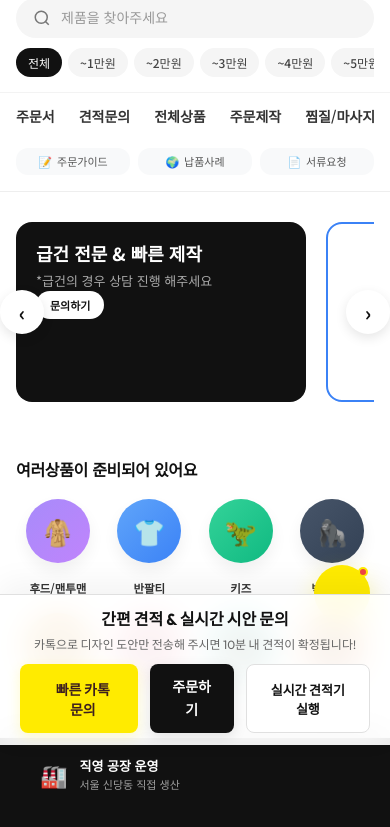
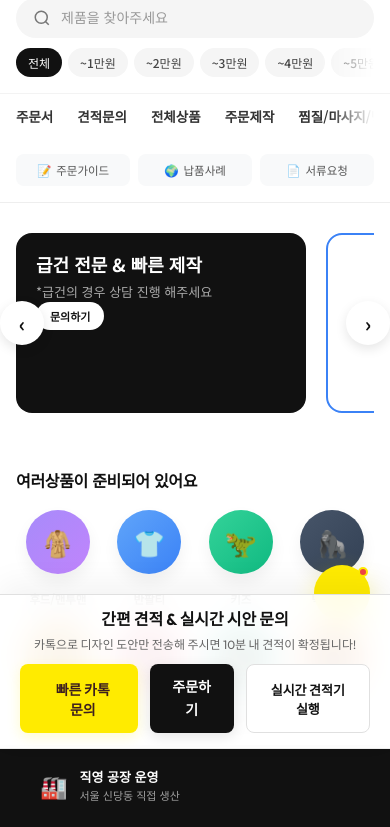
Before and after one commit to walkys/anti, a plain HTML site: page machuda_renew/index.html in a window 390 px wide. Shown: the part 99-926 px from the top of the page. Drawn offline with Linux system fonts and the light colour scheme; some icons are missing.

Commit message:
모바일 GNB 레이아웃 정돈 및 흐림 마스크 적용

```diff
--- a/machuda_renew/index-page.css
+++ b/machuda_renew/index-page.css
@@ -2115,7 +2115,7 @@ button { cursor: pointer; border: none; background: none; font-family: inherit;
   .top-banner-bar {
     font-size: 11px;
     height: 36px;
-    padding: 0 30px;
+    padding: 0 35px 0 20px;
   }
   .top-banner-close {
     right: 10px;
@@ -2133,7 +2133,7 @@ button { cursor: pointer; border: none; background: none; font-family: inherit;
     gap: 15px;
   }
 
-  /* 3. 검색 및 가격 필터 세로 정렬 및 터치 스크롤 */
+  /* 3. 검색 및 가격 필터 세로 정렬 및 터치 스크롤 (우측 페이드 마스크 적용) */
   .header-search-row {
     flex-direction: column;
     align-items: stretch;
@@ -2150,12 +2150,15 @@ button { cursor: pointer; border: none; background: none; font-family: inherit;
   .price-chips-holder {
     overflow-x: auto;
     white-space: nowrap;
-    padding-bottom: 5px;
+    padding-bottom: 6px;
     margin-left: 0;
     gap: 6px;
     scrollbar-width: none;
     display: flex;
     flex-wrap: nowrap;
+    /* 우측 끝 흐림 처리로 스크롤 가능함을 시각적으로 유도 */
+    -webkit-mask-image: linear-gradient(to right, rgba(0,0,0,1) 85%, rgba(0,0,0,0) 100%);
+    mask-image: linear-gradient(to right, rgba(0,0,0,1) 85%, rgba(0,0,0,0) 100%);
   }
   .price-chips-holder::-webkit-scrollbar {
     display: none;
@@ -2166,7 +2169,7 @@ button { cursor: pointer; border: none; background: none; font-family: inherit;
     flex-shrink: 0;
   }
 
-  /* 4. GNB 메뉴 모바일 터치 가로 스크롤화 (글자 안잘리고 스크롤되도록 고정) */
+  /* 4. GNB 메뉴 모바일 터치 가로 스크롤화 (우측 페이드 마스크 및 정렬 최적화) */
   .gnb-menu-row {
     flex-direction: column;
     gap: 12px;
@@ -2182,6 +2185,9 @@ button { cursor: pointer; border: none; background: none; font-family: inherit;
     scrollbar-width: none;
     display: flex;
     flex-wrap: nowrap !important;
+    /* 우측 끝 흐림 처리로 스크롤이 더 있음을 인지하게 유도 */
+    -webkit-mask-image: linear-gradient(to right, rgba(0,0,0,1) 88%, rgba(0,0,0,0) 100%);
+    mask-image: linear-gradient(to right, rgba(0,0,0,1) 88%, rgba(0,0,0,0) 100%);
   }
   .gnb-new-nav::-webkit-scrollbar {
     display: none;
@@ -2189,31 +2195,36 @@ button { cursor: pointer; border: none; background: none; font-family: inherit;
   .gnb-new-nav ul {
     display: flex !important;
     flex-wrap: nowrap !important;
-    gap: 16px !important;
+    gap: 14px !important;
   }
   .gnb-new-nav li {
     display: inline-block;
     flex-shrink: 0;
   }
   .gnb-new-link {
-    font-size: 14px;
+    font-size: 13.5px;
+    font-weight: 600;
     flex-shrink: 0;
     display: inline-block;
     white-space: nowrap;
-  }
+    padding-bottom: 4px;
+  }
+
+  /* 퀵 링크 3열 균등 분할 배치 (글자 잘림 절대 방지) */
   .gnb-quick-links {
     width: 100%;
-    justify-content: space-between;
-    gap: 8px;
-    display: flex;
-    flex-wrap: nowrap;
+    display: grid !important;
+    grid-template-columns: repeat(3, 1fr) !important;
+    gap: 8px !important;
+    margin-top: 2px;
   }
   .gnb-quick-item {
-    font-size: 11px;
-    padding: 5px 10px;
-    flex: 1;
+    font-size: 11.5px;
+    padding: 7px 4px;
+    width: 100%;
     justify-content: center;
     white-space: nowrap;
+    border-radius: 8px;
   }
 
   /* 5. 프로모션 카드 슬라이더 모바일 스크롤 스냅 (착착 감기는 모바일 스와이프 효과) */
@@ -2224,7 +2235,7 @@ button { cursor: pointer; border: none; background: none; font-family: inherit;
     padding: 0 16px;
   }
   .promo-carousel-track-wrapper {
-    scroll-snap-type: x mandatory; /* 모바일 슬라이드 스냅 고정 */
+    scroll-snap-type: x mandatory;
     overflow-x: auto;
     -webkit-overflow-scrolling: touch;
   }
@@ -2233,7 +2244,7 @@ button { cursor: pointer; border: none; background: none; font-family: inherit;
     height: 180px;
     padding: 20px;
     border-radius: 16px;
-    scroll-snap-align: start; /* 스크롤 끝나는 지점 스냅 */
+    scroll-snap-align: start;
     scroll-margin-left: 16px;
   }
   .card-theme-black .promo-card-title {
@@ -2262,7 +2273,7 @@ button { cursor: pointer; border: none; background: none; font-family: inherit;
   }
   .circle-categories-list {
     display: grid !important;
-    grid-template-columns: repeat(4, 1fr) !important; /* 4열 그리드 고정 */
+    grid-template-columns: repeat(4, 1fr) !important;
     gap: 16px 8px !important;
     width: 100%;
     overflow-x: visible;
@@ -2279,7 +2290,7 @@ button { cursor: pointer; border: none; background: none; font-family: inherit;
   .circle-cat-icon-frame {
     width: 64px;
     height: 64px;
-    margin: 0 auto; /* 가로 중앙 */
+    margin: 0 auto;
   }
   .circle-cat-emoji {
     font-size: 26px;
```
